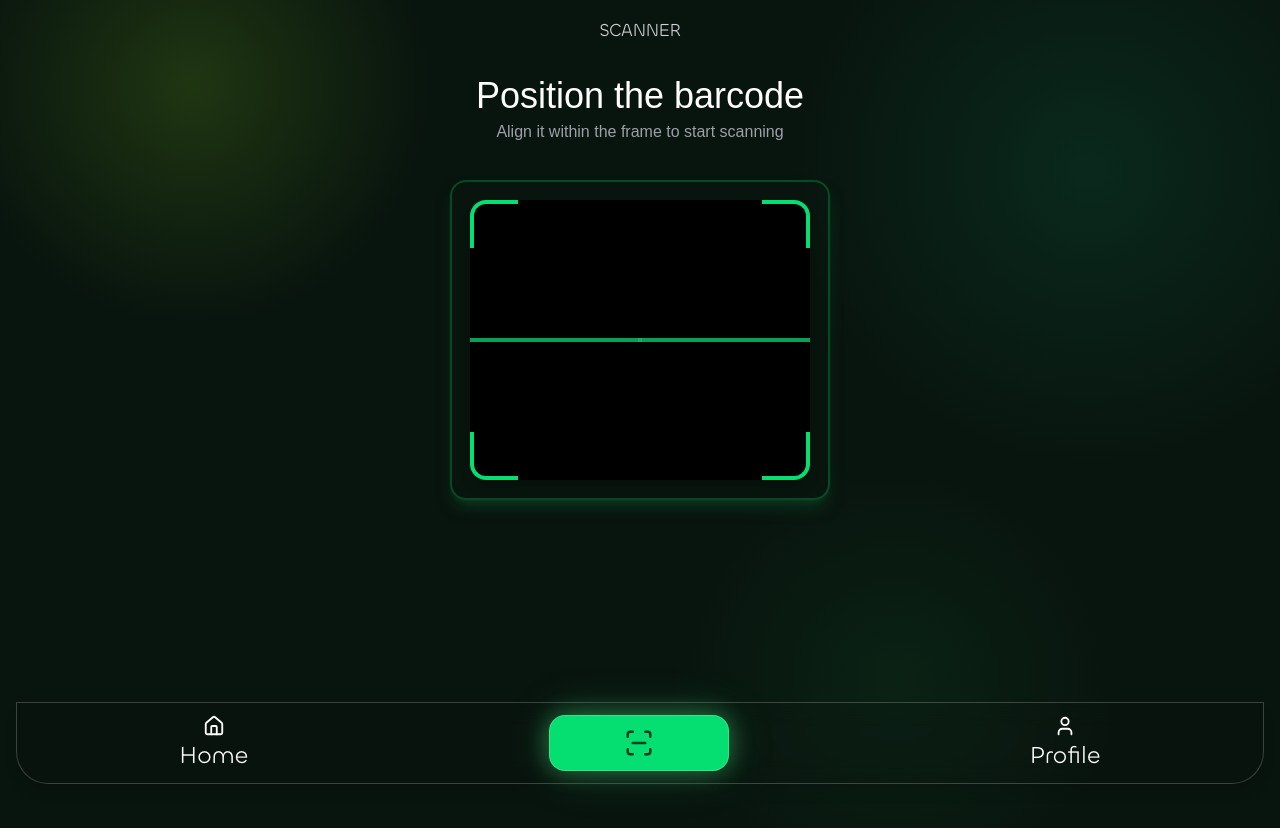
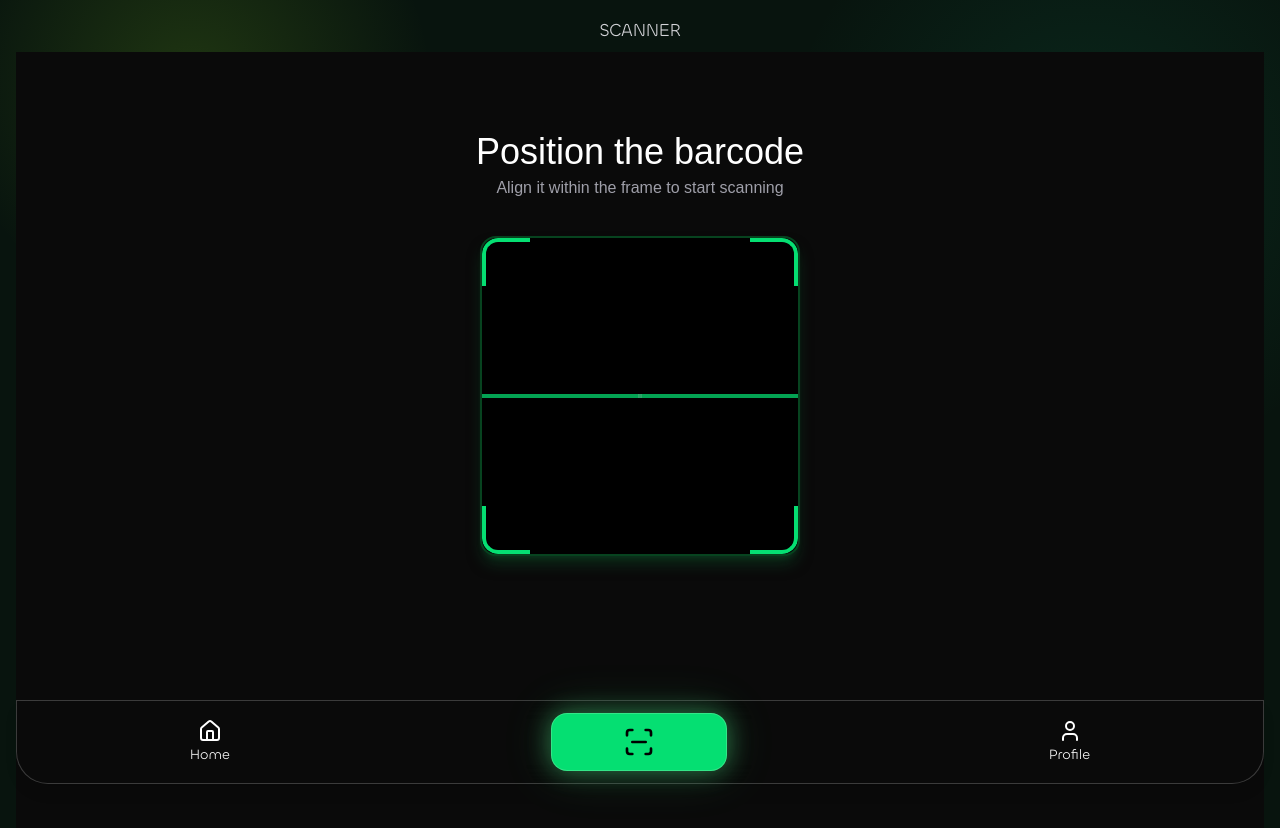
Before and after one commit to KaranMantrii/NutriScan-, a React (Vite) app: page /scan in a window 1280 px wide. Shown: the top 828 px of the page. Built offline with nearby package versions, Linux system fonts and the light colour scheme; a web font is replaced by a local one.

Commit message:
failed changes

```diff
--- a/src/pages/scan.jsx
+++ b/src/pages/scan.jsx
@@ -1,75 +1,74 @@
 import React from "react";
-import { Flame, ScanLine, Salad, Dumbbell, ScanHeart, House, User } from 'lucide-react';
-import { Routes, Route, Link } from "react-router-dom";
-import Home from "./Home.jsx"
-import Profile from "./Profile.jsx"
+import { ScanLine, House, User } from 'lucide-react';
+import { Link } from "react-router-dom";
 
+export default function Scan() {
+    return (
+        <div className="min-h-dvh text-white overflow-x-hidden bg-neutral-950 pb-28">
 
-export default function Scan(){
-    return (
-        <div>
-            <Routes>
-                <Route path="/home" element={<Home />} />
-                <Route path="/profile" element={<Profile />} />
-            </Routes>
-        <div className=" min-h-dvh  text-white overflow-x-hidden">
+            {/* Header */}
             <header className="fixed top-0 left-0 z-50 p-5 sm:p-4 text-center flex items-center justify-center w-full">
-                <h4 className=" text-lg font-medium text-zinc-300  font-chillax">SCANNER</h4>
+                <h4 className="text-lg font-medium text-zinc-300 font-chillax">SCANNER</h4>
             </header>
 
-            <div className="left-0 text-center p-6 items-center justify-center w-full">
+            {/* Info Text */}
+            <div className="text-center pt-20 p-6 flex flex-col items-center justify-center w-full">
                 <p className="text-4xl text-white font-exposebl">Position the barcode</p>
-                <p className="text-[16px] text-zinc-400 mt-1 font-exposer">Align it within the  frame to start scanning</p>
+                <p className="text-[16px] text-zinc-400 mt-1 font-exposer">Align it within the frame to start scanning</p>
             </div>
 
-                <div className="w-95 h-80 mx-auto mt-3 rounded-2xl flex items-center justify-center border-2 border-green-500/30 relative shadow-lg shadow-green-900/50">
-                <div className="w-85 h-70 mx-auto bg-black rounded-2xl flex items-center justify-center shadow-lg relative">
+            {/* Scanner Frame */}
+            <div className="w-80 h-80 mx-auto mt-3 rounded-2xl flex items-center justify-center border-2 border-green-500/30 relative shadow-lg shadow-green-900/50">
+                <div className="w-full h-full bg-black rounded-2xl flex items-center justify-center relative overflow-hidden">
                     <div className="absolute top-0 left-0 w-12 h-12 border-t-4 border-l-4 border-green-400 rounded-tl-2xl"></div>
+                    <div className="absolute top-0 right-0 w-12 h-12 border-t-4 border-r-4 border-green-400 rounded-tr-2xl"></div>
+                    <div className="absolute bottom-0 left-0 w-12 h-12 border-b-4 border-l-4 border-green-400 rounded-bl-2xl"></div>
+                    <div className="absolute bottom-0 right-0 w-12 h-12 border-b-4 border-r-4 border-green-400 rounded-br-2xl"></div>
 
-                <div className="absolute top-0 right-0 w-12 h-12 border-t-4 border-r-4 border-green-400 rounded-tr-2xl"></div>
-
-                <div className="absolute bottom-0 left-0 w-12 h-12 border-b-4 border-l-4 border-green-400 rounded-bl-2xl"></div>
-
-                <div className="absolute bottom-0 right-0 w-12 h-12 border-b-4 border-r-4 border-green-400 rounded-br-2xl"></div>
                     <ScanLine className="w-full h-1 bg-green-400 absolute animate-pulse" />
                 </div>
             </div>
 
+
+
+            {/* Footer Navigation */}
             <footer className="fixed bottom-0 left-0 right-0 z-50 p-3 sm:p-4">
                 <div className="w-full h-auto rounded-t-none rounded-b-4xl bg-neutral-900/10 backdrop-blur-md border border-white/20 shadow-lg">
                     <div className="flex w-full items-center justify-around p-3 text-white">
-                        <div className="text-[22px] sm:text-2xl font-medium cursor-pointer hover:opacity-80 transition-opacity font-chillax">
-                            <Link to="/home">
-                                <button className="flex flex-col items-center justify-center gap-0.5">
-                                    <House className="w-5.5 h-5.5  text-white" />
-                                    Home
-                                </button>
+
+                        {/* Home Link (Cleaned Nesting) */}
+                        <Link
+                            to="/home"
+                            className="text-[22px] sm:text-2xl font-medium flex flex-col items-center justify-center gap-0.5 cursor-pointer hover:opacity-80 transition-opacity font-chillax"
+                        >
+                            <House className="w-6 h-6 text-white" />
+                            <span className="text-sm font-normal">Home</span>
                         </Link>
-                        </div>
 
+                        {/* Scanner Core Button (Fixed Width) */}
                         <button
                             onClick={() => console.log("Footer scan clicked")}
                             className="rounded-2xl flex items-center justify-center bg-green-400 p-3
                             shadow-[0_0_25px_rgba(74,222,128,0.45),0_0_50px_rgba(74,222,128,0.2)]
-                            border border-green-300/40 w-45 cursor-pointer transition-all duration-150
+                            border border-green-300/40 w-44 cursor-pointer transition-all duration-150
                             hover:brightness-105 active:scale-95"
                         >
-                            <ScanLine className="w-7.5 h-7.5 text-black animate-pulse" />
-
+                            <ScanLine className="w-8 h-8 text-black" />
                         </button>
 
-                        <div className="text-[22px] sm:text-2xl font-medium cursor-pointer hover:opacity-80 transition-opacity font-chillax">
-                            <Link to="/profile">
-                                <button className="flex flex-col items-center justify-center gap-0.5">
-                                    <User className="w-5.5 h-5.5  text-white" />
-                                    Profile
-                                </button>
+                        {/* Profile Link (Cleaned Nesting) */}
+                        <Link
+                            to="/profile"
+                            className="text-[22px] sm:text-2xl font-medium flex flex-col items-center justify-center gap-0.5 cursor-pointer hover:opacity-80 transition-opacity font-chillax"
+                        >
+                            <User className="w-6 h-6 text-white" />
+                            <span className="text-sm font-normal">Profile</span>
                         </Link>
-                        </div>
+
                     </div>
                 </div>
             </footer>
-        </div>
+
         </div>
     );
-};
+}
```
Lines whose indentation alone changed are shown as unchanged.
